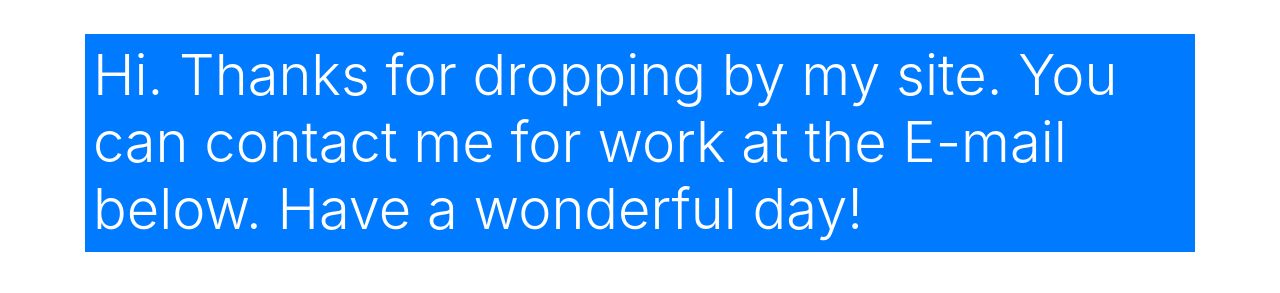
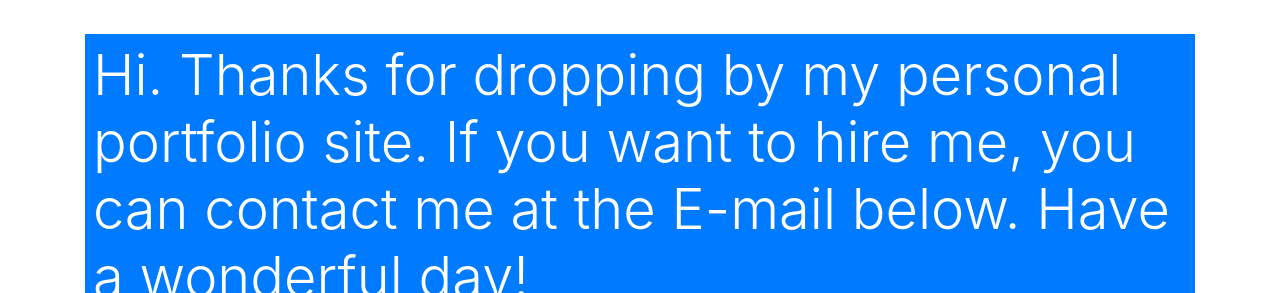
Before and after one commit to mminger/mminger.github.io, a plain HTML site: page about.html in a window 1280 px wide. Shown: the part 56-349 px from the top of the page. Drawn offline with nearby package versions, Linux system fonts and the light colour scheme.

Commit message:
Update responsive text

```diff
--- a/about.html
+++ b/about.html
@@ -208,7 +208,7 @@
     <div id="body">
       <div class="container pt-4 pb-4">
         <p class="bg-primary lead d-md-none d-lg-none d-xl-none p-2 text-white">Hi. Thanks for dropping by my personal portfolio site. If you want to hire me, you can contact me at the E-mail below. Have a wonderful day!</p>
-        <p class="bg-primary lead display-4 d-none d-md-block p-2 text-white">Hi. Thanks for dropping by my site. You can contact me for work at the E-mail below. Have a wonderful day!</p>
+        <p class="bg-primary lead display-4 d-none d-md-block p-2 text-white">Hi. Thanks for dropping by my personal portfolio site. If you want to hire me, you can contact me at the E-mail below. Have a wonderful day!</p>
         <a class="lead d-md-none d-lg-none d-xl-none mt-5" href="mailto:mingeranimation@gmail.com">mingeranimation@gmail.com</a>
         <a class="lead display-3 d-none d-md-block mt-5" href="mailto:mingeranimation@gmail.com">mingeranimation@gmail.com</a>
       </div>
```
